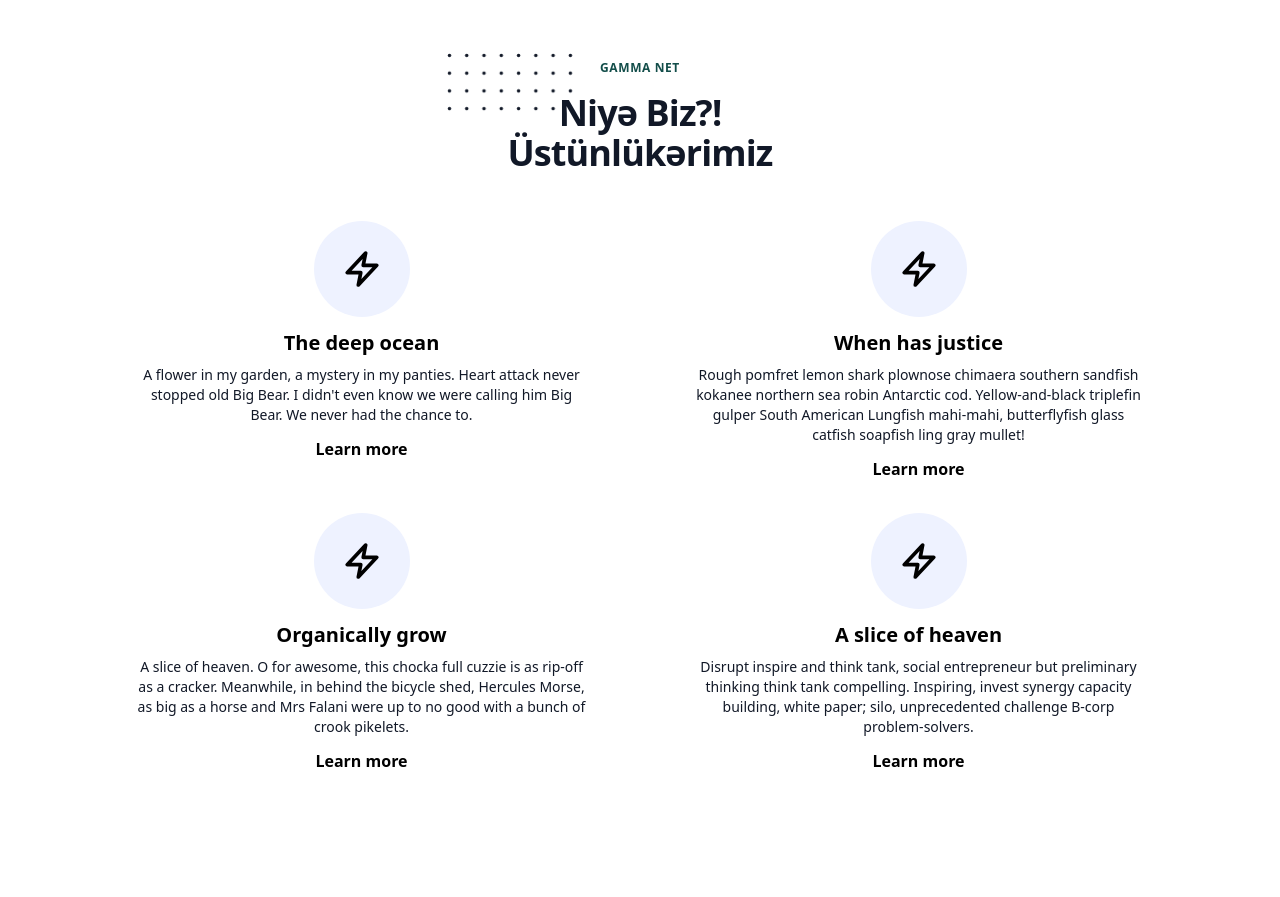
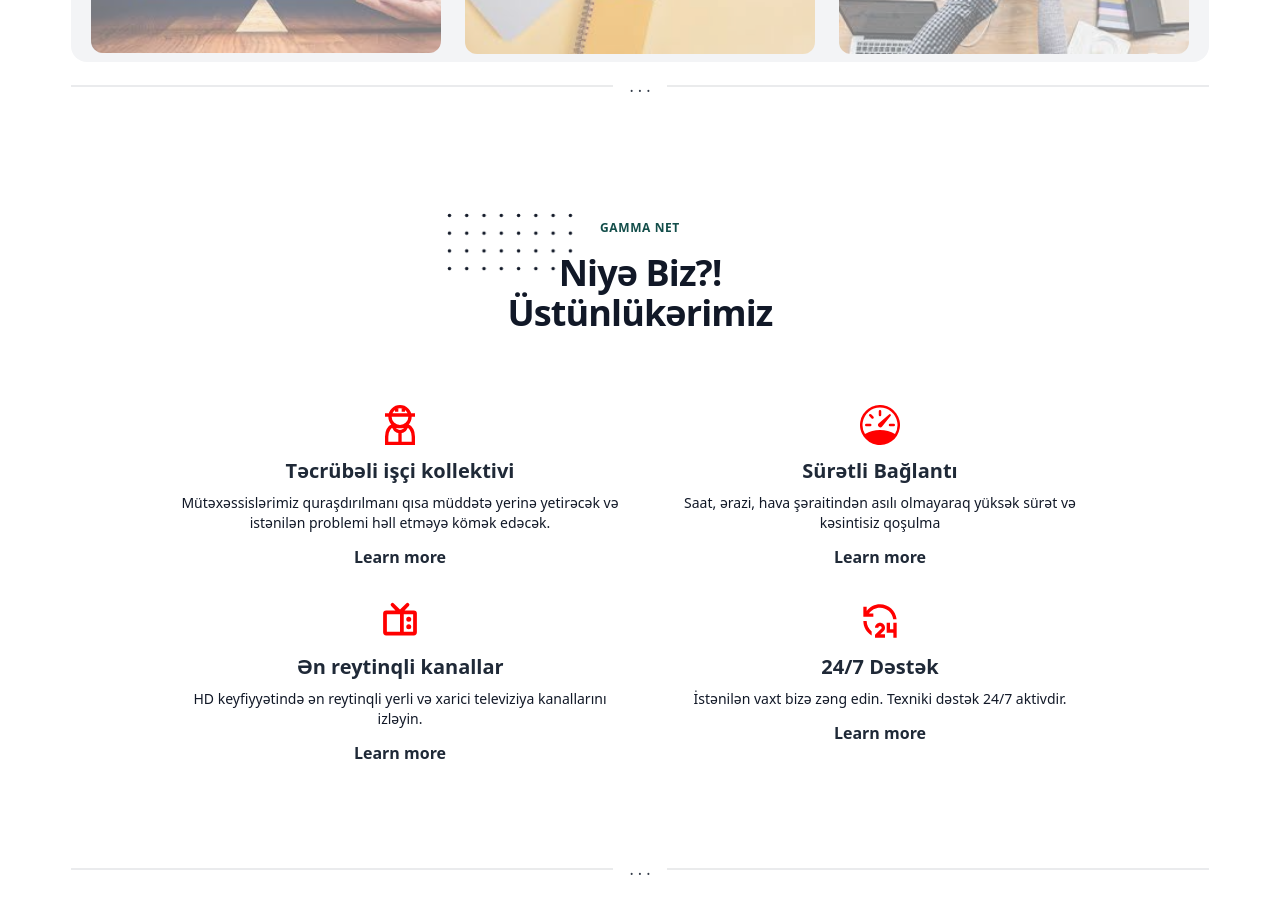
Before and after one commit to bedirlituran/netlika, a Next.js app: page / in a window 1280 px wide. Shown: the part 1900-2797 px from the top of the page. Built offline with nearby package versions, Linux system fonts and the light colour scheme.

Commit message:
elnur baxsin

```diff
--- a/app/page.js
+++ b/app/page.js
@@ -9,6 +9,7 @@ import Googleplay from "../components/Googleplay";
 import Reyting from "../components/Reyting";
 import Emekdas from "../components/Emekdas";
 import Niyebiz from "../components/Niyebiz";
+import Divide from "../components/Divide";
 
 
 
@@ -21,13 +22,28 @@ export default function Home() {
       <AnimatedLayout>
         <main>
           <Slide/>
+          <Divide/>
         <Yenicarding />
+        <Divide/>
+
       <Xidmet />
+      <Divide/>
+
       <Niyebiz />
+      <Divide/>
+
       <Googleplay/>
+      <Divide/>
+
       <Reklam />
+      <Divide/>
+
       <Emekdas/>
+      <Divide/>
+
         <Reyting/>
+        <Divide/>
+
       <WhatsAppButton />
         </main>
 
--- /dev/null
+++ b/components/Divide.jsx
@@ -0,0 +1,15 @@
+import React from 'react'
+
+const Divide = () => {
+  return (
+    <div>
+      <div className="flex flex-col w-full border-opacity-50">
+
+  <div className="divider mb-10 opacity-90">. . .</div>
+
+</div>
+    </div>
+  )
+}
+
+export default Divide
--- a/components/Navbar.jsx
+++ b/components/Navbar.jsx
@@ -21,18 +21,18 @@ const Navbar = () => {
   return (
     <>
       <div className="font-sans file:flex items-center justify-between px-2 bg-white transition-colors duration-500  w-full h-20 sticky top-0 z-50 border-b border-gray-300 shadow-xl text-blue-950">
-        <nav className="flex justify-between items-center font-medium lg:flex  lg:justify-between  h-20 lg:items-center sticky top-0 p-3   space-x-2 min-w-full lg:text-sm  opacity-95 " >
+        <nav className="flex justify-between items-center font-medium lg:flex  lg:justify-between  h-20 lg:items-center sticky top-0 p-3 min-w-full" >
           <Link href="/">
             <Image
               src="/image/logo.webp"
-              width={100}
-              height={100}
+              width={90}
+              height={90}
               alt="alt"
               className="cursor-pointer  hover:scale-110 bg-transparent rounded-md transition-all duration-500 "
             />
           </Link>
           <div className="hidden lg:flex lg:items-center lg:justify-center">
-            <ul className="flex items-center text-blue-950 lg:text-xl lg:flex lg:items-center lg:justify-between   lg:gap-8 ">
+            <ul className="flex items-center text-blue-950 text lg:text-sm lg:flex lg:items-center lg:justify-between   lg:gap-8 ">
               <li className="flex gap-2 items-center">
               <FaHome size={20} />
                 <Link
--- a/components/Niyebiz.jsx
+++ b/components/Niyebiz.jsx
@@ -1,8 +1,15 @@
 "use client"
+import React from "react";
+import {GrUserWorker} from "react-icons/gr"
+import { BsSpeedometer } from "react-icons/bs";
+import { PiTelevisionBold } from "react-icons/pi";
+import { Ri24HoursLine } from "react-icons/ri";
+
+
 const Feature = () => {
   return (
-    <div className="px-4 py-16 mx-auto sm:max-w-xl md:max-w-full lg:max-w-screen-xl md:px-24 lg:px-8 lg:py-20">
-      <div className="max-w-xl mb-10 md:mx-auto sm:text-center lg:max-w-2xl md:mb-12">
+    <div className="flex flex-col items-center text-center justify-center px-4 py-16 mx-auto sm:max-w-full md:max-w-full lg:max-w-screen-xl md:px-24 lg:px-8 lg:py-20">
+      <div className="max-w-full mb-10 md:mx-auto sm:text-center lg:max-w-2xl md:mb-12">
         <div>
           <p className="inline-block px-3 py-px mb-4 text-xs font-semibold tracking-wider text-teal-900 uppercase rounded-full bg-teal-accent-400">
             Gamma net
@@ -41,26 +48,14 @@ const Feature = () => {
       </div>
       <div className="grid gap-8 row-gap-10 lg:grid-cols-2">
         <div className="max-w-md sm:mx-auto sm:text-center">
-          <div className="flex items-center justify-center w-16 h-16 mb-4 rounded-full bg-indigo-50 sm:mx-auto sm:w-24 sm:h-24">
-            <svg
-              className="w-12 h-12 text-deep-purple-accent-400 sm:w-16 sm:h-16"
-              stroke="currentColor"
-              viewBox="0 0 52 52"
-            >
-              <polygon
-                strokeWidth="3"
-                strokeLinecap="round"
-                strokeLinejoin="round"
-                fill="none"
-                points="29 13 14 29 25 29 23 39 38 23 27 23"
-              />
-            </svg>
+
+        <div className="flex justify-center items-center mb-4">
+        <GrUserWorker size={40} color="red"/>
+
           </div>
-          <h6 className="mb-3 text-xl font-bold leading-5">The deep ocean</h6>
+          <h6 className="mb-3 text-xl font-bold leading-5">Təcrübəli işçi kollektivi</h6>
           <p className="mb-3 text-sm text-gray-900">
-            A flower in my garden, a mystery in my panties. Heart attack never
-            stopped old Big Bear. I didn't even know we were calling him Big
-            Bear. We never had the chance to.
+          Mütəxəssislərimiz quraşdırılmanı qısa müddətə yerinə yetirəcək və istənilən problemi həll etməyə kömək edəcək.
           </p>
           <a
             href="/"
@@ -71,27 +66,14 @@ const Feature = () => {
           </a>
         </div>
         <div className="max-w-md sm:mx-auto sm:text-center">
-          <div className="flex items-center justify-center w-16 h-16 mb-4 rounded-full bg-indigo-50 sm:mx-auto sm:w-24 sm:h-24">
-            <svg
-              className="w-12 h-12 text-deep-purple-accent-400 sm:w-16 sm:h-16"
-              stroke="currentColor"
-              viewBox="0 0 52 52"
-            >
-              <polygon
-                strokeWidth="3"
-                strokeLinecap="round"
-                strokeLinejoin="round"
-                fill="none"
-                points="29 13 14 29 25 29 23 39 38 23 27 23"
-              />
-            </svg>
+        <div className="flex justify-center items-center mb-4">
+        <BsSpeedometer size={40} color="red"/>
+
           </div>
-          <h6 className="mb-3 text-xl font-bold leading-5">When has justice</h6>
+          <h6 className="mb-3 text-xl font-bold leading-5">Sürətli Bağlantı</h6>
           <p className="mb-3 text-sm text-gray-900">
-            Rough pomfret lemon shark plownose chimaera southern sandfish
-            kokanee northern sea robin Antarctic cod. Yellow-and-black triplefin
-            gulper South American Lungfish mahi-mahi, butterflyfish glass
-            catfish soapfish ling gray mullet!
+          Saat, ərazi, hava şəraitindən asılı olmayaraq yüksək sürət və kəsintisiz qoşulma
+
           </p>
           <a
             href="/"
@@ -102,27 +84,14 @@ const Feature = () => {
           </a>
         </div>
         <div className="max-w-md sm:mx-auto sm:text-center">
-          <div className="flex items-center justify-center w-16 h-16 mb-4 rounded-full bg-indigo-50 sm:mx-auto sm:w-24 sm:h-24">
-            <svg
-              className="w-12 h-12 text-deep-purple-accent-400 sm:w-16 sm:h-16"
-              stroke="currentColor"
-              viewBox="0 0 52 52"
-            >
-              <polygon
-                strokeWidth="3"
-                strokeLinecap="round"
-                strokeLinejoin="round"
-                fill="none"
-                points="29 13 14 29 25 29 23 39 38 23 27 23"
-              />
-            </svg>
+        <div className="flex justify-center items-center mb-4">
+        <PiTelevisionBold size={40} color="red"/>
+
           </div>
-          <h6 className="mb-3 text-xl font-bold leading-5">Organically grow</h6>
+          <h6 className="mb-3 text-xl font-bold leading-5">Ən reytinqli kanallar
+</h6>
           <p className="mb-3 text-sm text-gray-900">
-            A slice of heaven. O for awesome, this chocka full cuzzie is as
-            rip-off as a cracker. Meanwhile, in behind the bicycle shed,
-            Hercules Morse, as big as a horse and Mrs Falani were up to no good
-            with a bunch of crook pikelets.
+          HD keyfiyyətində ən reytinqli yerli və xarici televiziya kanallarını izləyin.
           </p>
           <a
             href="/"
@@ -133,29 +102,17 @@ const Feature = () => {
           </a>
         </div>
         <div className="max-w-md sm:mx-auto sm:text-center">
-          <div className="flex items-center justify-center w-16 h-16 mb-4 rounded-full bg-indigo-50 sm:mx-auto sm:w-24 sm:h-24">
-            <svg
-              className="w-12 h-12 text-deep-purple-accent-400 sm:w-16 sm:h-16"
-              stroke="currentColor"
-              viewBox="0 0 52 52"
-            >
-              <polygon
-                strokeWidth="3"
-                strokeLinecap="round"
-                strokeLinejoin="round"
-                fill="none"
-                points="29 13 14 29 25 29 23 39 38 23 27 23"
-              />
-            </svg>
+        <div className="flex justify-center items-center mb-4">
+        <Ri24HoursLine size={40} color="red"/>
+
           </div>
           <h6 className="mb-3 text-xl font-bold leading-5">
-            A slice of heaven
+          24/7 Dəstək
+
           </h6>
           <p className="mb-3 text-sm text-gray-900">
-            Disrupt inspire and think tank, social entrepreneur but preliminary
-            thinking think tank compelling. Inspiring, invest synergy capacity
-            building, white paper; silo, unprecedented challenge B-corp
-            problem-solvers.
+          İstənilən vaxt bizə zəng edin. Texniki dəstək 24/7 aktivdir.
+
           </p>
           <a
             href="/"
--- a/components/Reyting.jsx
+++ b/components/Reyting.jsx
@@ -5,27 +5,27 @@ const Reyting = () => {
     <section className="rounded-2xl p-6 bg-gray-100 text-black mb-10">
 	<div className=" mx-auto grid justify-center grid-cols-2 text-center lg:grid-cols-3">
 		<div className="flex flex-col justify-start m-2 lg:m-6">
-			<p className="text-4xl font-bold leadi lg:text-6xl">50+</p>
+			<p className="text-3xl font-bold leadi lg:text-4xl">50+</p>
 			<p className="text-sm sm:text-base">Tərəfdaş</p>
 		</div>
 		<div className="flex flex-col justify-start m-2 lg:m-6">
-			<p className="text-4xl font-bold leadi lg:text-6xl">89K</p>
+			<p className="text-3xl font-bold leadi lg:text-4xl">89K</p>
 			<p className="text-sm sm:text-base">Abonent</p>
 		</div>
 		<div className="flex flex-col justify-start m-2 lg:m-6">
-			<p className="text-4xl font-bold leadi lg:text-6xl">3</p>
+			<p className="text-3xl font-bold leadi lg:text-4xl">3</p>
 			<p className="text-sm sm:text-base">Filial</p>
 		</div>
 		<div className="flex flex-col justify-start m-2 lg:m-6">
-			<p className="text-4xl font-bold leadi lg:text-6xl">95.5%</p>
+			<p className="text-3xl font-bold leadi lg:text-4xl">95.5%</p>
 			<p className="text-sm sm:text-base">İş təcrübəsi</p>
 		</div>
 		<div className="flex flex-col justify-start m-2 lg:m-6">
-			<p className="text-4xl font-bold leadi lg:text-6xl">12+</p>
+			<p className="text-3xl font-bold leadi lg:text-4xl">12+</p>
 			<p className="text-sm sm:text-base">İllərin təcrübəsi</p>
 		</div>
 		<div className="flex flex-col justify-start m-2 lg:m-6">
-			<p className="text-4xl font-bold leadi lg:text-6xl">2000+</p>
+			<p className="text-3xl font-bold leadi lg:text-4xl">2000+</p>
 			<p className="text-sm sm:text-base">Korporativ müştəri</p>
 		</div>
 	</div>
--- a/components/Xidmet.jsx
+++ b/components/Xidmet.jsx
@@ -6,7 +6,7 @@ import Card4 from "./cards/Card4";
 const Xidmet = () => {
   return (
     <>
-      <div className="rounded-2xl flex flex-col items-center justify-center m-auto bg-gray-100 min-h-auto  p-6 mt-6">
+      <div className="rounded-2xl flex flex-col items-center justify-center m-auto bg-gray-100 min-h-auto  p-2">
         <h1 className="text-4xl sm:text-5xl md:text-6xl lg:text-5xl font-semibold font-turan tracking-wider mb-2 lg:mb-4 gap-2">
           Xidmətlər
         </h1>
--- a/package.json
+++ b/package.json
@@ -25,6 +25,7 @@
   },
   "devDependencies": {
     "autoprefixer": "^10.0.1",
+    "daisyui": "^4.6.0",
     "postcss": "^8",
     "tailwindcss": "^3.3.0"
   }
--- a/tailwind.config.js
+++ b/tailwind.config.js
@@ -12,5 +12,5 @@ module.exports = {
         },
       },
   },
-  plugins: [],
+  plugins: [require("daisyui")],
 }
```
Also changed, not shown: 1 other file (tests, documents, lock files or other folders).
